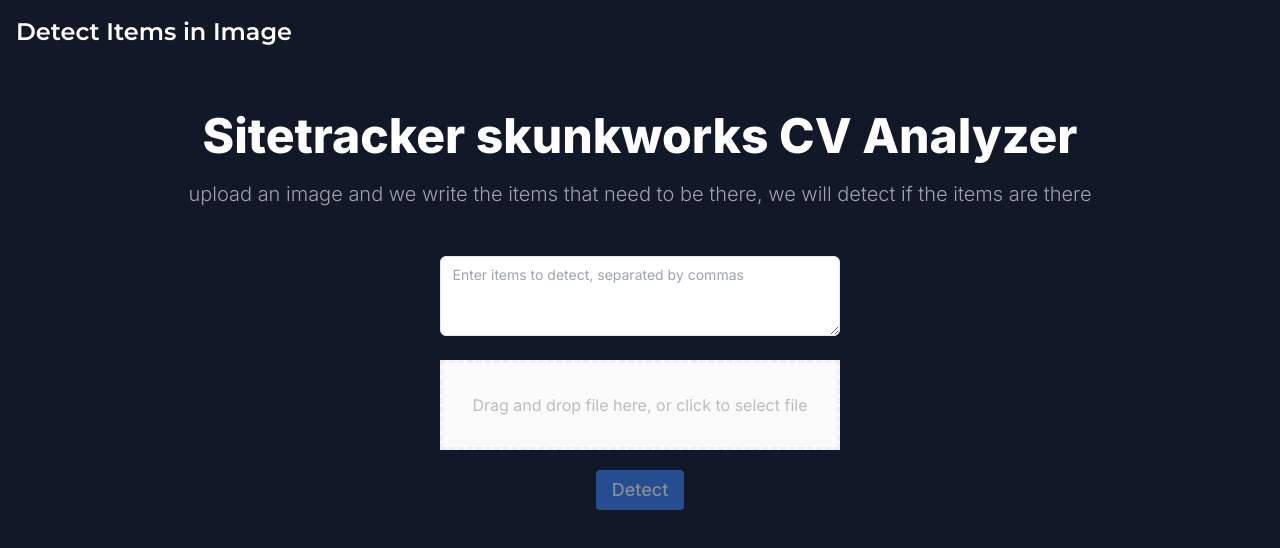
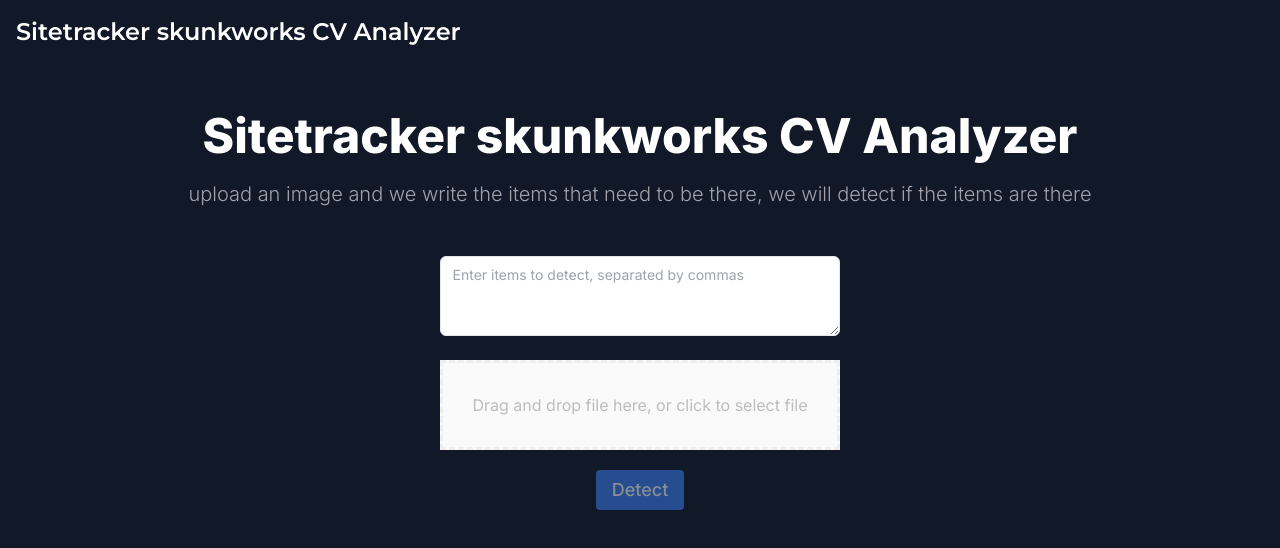
Before and after one commit to evgenykovich/image-detection, a Next.js app: page / in a window 1280 px wide. Shown: the top 548 px of the page. Built offline with nearby package versions, Linux system fonts and the light colour scheme.

Commit message:
fix text

```diff
--- a/components/LandingNavbar/LandingNavbar.tsx
+++ b/components/LandingNavbar/LandingNavbar.tsx
@@ -15,7 +15,7 @@
     <nav className="p-4 bg-transparent flex items-center justify-between">
       <Link href="/" className="flex items-center">
         <h1 className={cn('text-2xl font-bold text-white', font.className)}>
-          Detect Items in Image
+          Sitetracker skunkworks CV Analyzer
         </h1>
       </Link>
     </nav>
```
